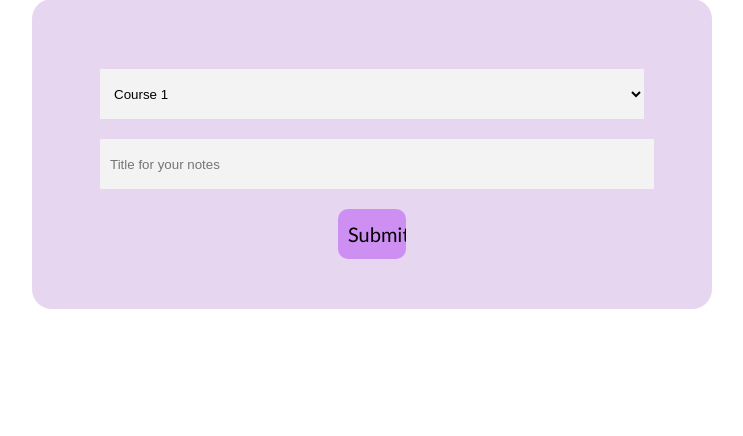
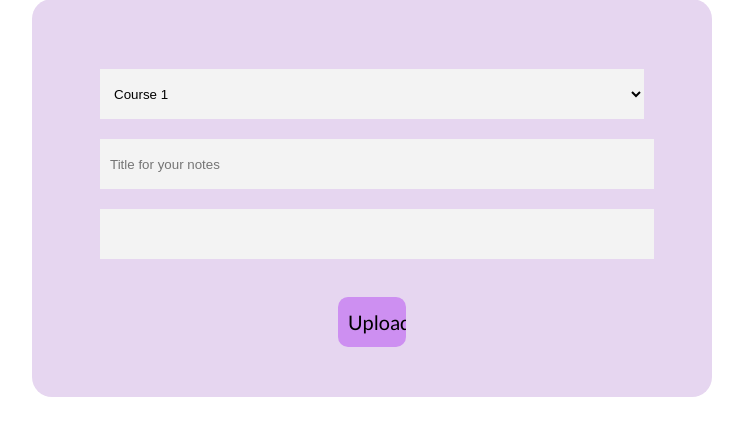
Before and after one commit to quantumsplicer/EndGem, a PHP site: page /add.php in a window 1280 px wide. Shown: the part 210-646 px from the top of the page, without its empty margins (268-1011 px from the left). Run offline with PHP 8.4, Linux system fonts and the light colour scheme.

Commit message:
download and upload added

```diff
--- a/add.css
+++ b/add.css
@@ -59,6 +59,21 @@ body {
   margin-top: 20px;
   border: 0px solid;
 }
+#input_upload_field{
+
+  display:none;
+}
+.input_upload_decoration{
+  text-align: left;
+  height: 30px;
+  width: 78.5%;
+  padding: 10px;
+  margin-left: 10%;
+  background-color: #f3f3f3;
+  margin-top: 20px;
+  border: 0px solid;
+  display:block
+}
 .input_submit_field {
   /* text-align: center; */
   height: 50px;
--- a/add.php
+++ b/add.php
@@ -1,4 +1,12 @@
-
+<?php
+  if(isset($_POST["upload"]))
+  {
+      // $files = $_FILES["file"];
+      define ('SITE_ROOT', realpath(dirname(__FILE__)));
+      $file_name= SITE_ROOT ."/uploads/".$_FILES["file"]["name"];
+      move_uploaded_file($_FILES["file"]["tmp_name"], $file_name);
+  }
+?>
 
 <!DOCTYPE html>
 <html>
@@ -12,7 +20,7 @@
   </div>
   <div class="addmaterial_heading">Add Material</div>
   <div class="adding_notes_info">
-      <form action="add.php" method="POST">
+      <form action="add.php" method="POST" enctype='multipart/form-data'>
         <select name="course" class="input_course_field">
             <option>Course 1</option>
             <option>Course 2</option>
@@ -20,8 +28,11 @@
             <option>Course 4</option>
         </select>
         <input type="text" class="input_title_field" name="title" placeholder="Title for your notes"/><br>
+        <label for="input_upload_field" class="input_upload_decoration" >
+          </label>
+          <input type="file" id="input_upload_field" name="file"/><br>
         <?php
-          if(isset($_POST["submit"]))
+          if(isset($_POST["upload"]))
           {
           if(empty($_POST["title"]))
           {
@@ -33,7 +44,7 @@
 
             <?php
           }}?>
-        <input type="submit" class="input_submit_field" name="submit"></input>
+        <input type="submit" class="input_submit_field" name="upload" value="Upload"></input>
       </form>
   </div>
   </body>
--- a/index.php
+++ b/index.php
@@ -78,8 +78,7 @@
     <div class="all_notes_displayed">
 
     <?php foreach($all_notes as $notes_1){ ?>
-
-    <div class="display_notes">
+    <a download="<?php echo htmlspecialchars($notes_1["actual_name"])?>" href="uploads/<?php echo htmlspecialchars($notes_1["actual_name"])?>"><div class="display_notes">
         <img src="assets/pdf.svg" />
         <div class="notes_name">
 
@@ -89,7 +88,7 @@
         </div>
         <div class="nod_display">No. of Downloads: <?php echo htmlspecialchars($notes_1['no_of_downloads']) ?></div>
       </div>
-
+    </a>
       <?php } ?>
     </div>
   </body>
```
Also changed, not shown: files/sample1.jpg (deleted), files/sample2.jpg (deleted).
